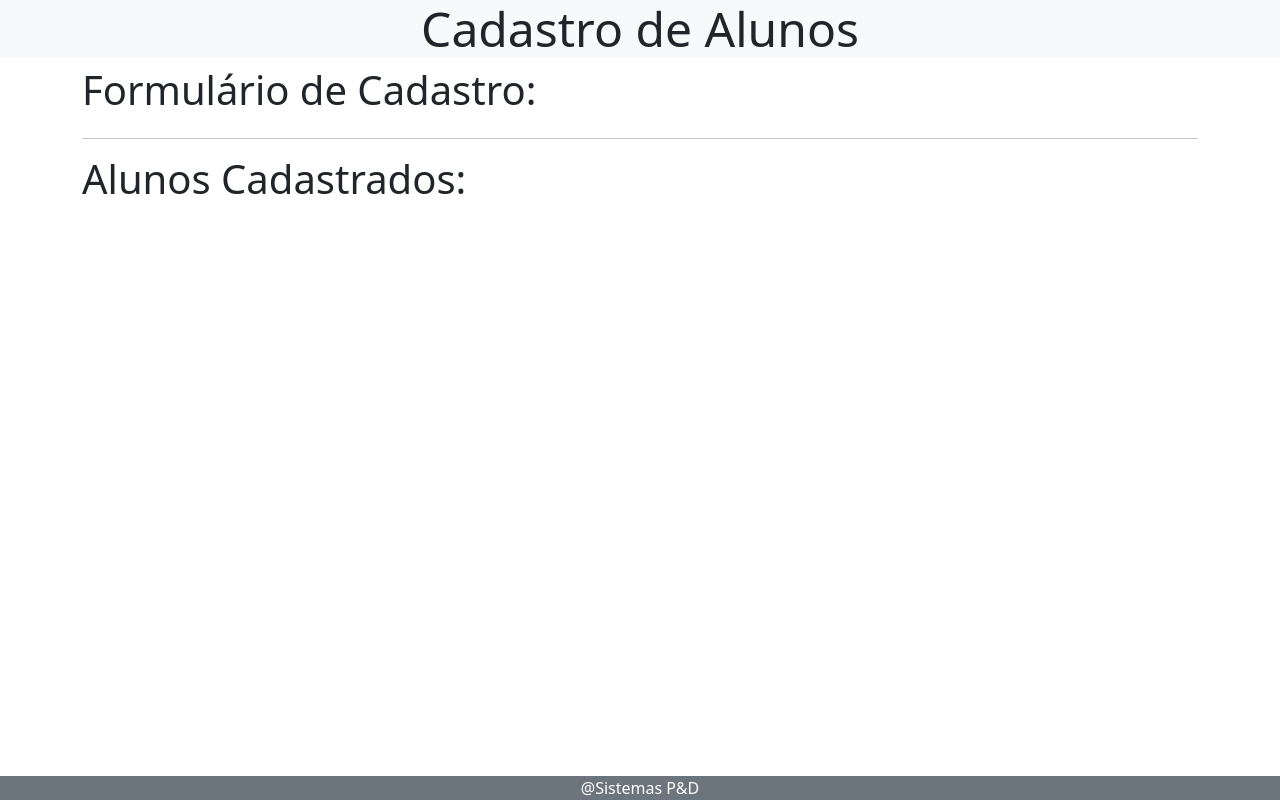
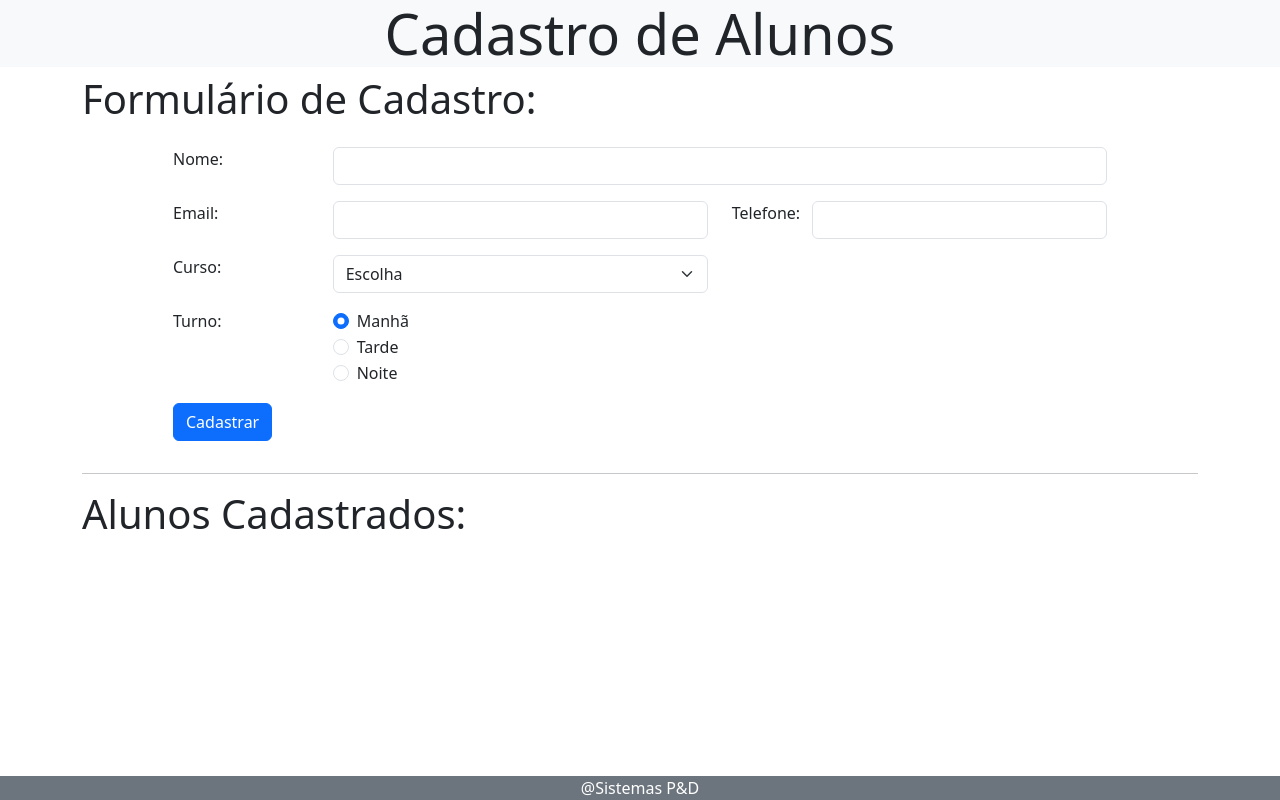
Before and after one commit to erossecundus/BootCampDevJr_m2c2-Projeto_CadAlunos, a plain HTML site: page index.html in a window 1280 px wide. Drawn offline with nearby package versions, Linux system fonts and the light colour scheme.

Commit message:
closes #2 - Formulário de cadastro

```diff
--- a/index.html
+++ b/index.html
@@ -4,23 +4,107 @@
 <head>
   <meta charset="utf-8">
   <meta name="viewport" content="width=device-width, initial-scale=1">
-  <title>Bootstrap demo</title>
+  <title>BootCamp_DevJr - Projeto Cadastro de Alunos</title>
   <link href="https://cdn.jsdelivr.net/npm/bootstrap@5.3.3/dist/css/bootstrap.min.css" rel="stylesheet"
     integrity="sha384-QWTKZyjpPEjISv5WaRU9OFeRpok6YctnYmDr5pNlyT2bRjXh0JMhjY6hW+ALEwIH" crossorigin="anonymous">
 </head>
 
 <body>
   <header>
-    <h1 class="display-5 text-center bg-light">Cadastro de Alunos</h1>
+    <h1 class="display-4 text-center bg-light">Cadastro de Alunos</h1>
   </header>
 
-  <div class="container">
+  <main class="container">
     <section>
       <div class="row">
         <div class="col">
           <h1 class="display-6">Formulário de Cadastro:</h1>
         </div>
       </div>
+
+      <div class="row">
+        <div class="col-md-10 offset-md-1  g-3">
+          <form>
+            <div class="row mb-3">
+              <div class="col-2">
+                <label for="inputName" class="form-label">Nome:</label>
+              </div>
+              <div class="col-10">
+                <input type="text" class="form-control" id="inputName" required>
+              </div>
+            </div>
+
+            <div class="row mb-3">
+              <div class="col-2">
+                <label for="inputEmail" class="form-label">Email:</label>
+              </div>
+              <div class="col-5">
+                <input type="text" class="form-control" id="inputEmail" required>
+              </div>
+
+              <div class="col-1">
+                <label for="inputPhone" class="form-label">Telefone:</label>
+              </div>
+              <div class="col-4">
+                <input type="text" class="form-control" id="inputPhone" required>
+              </div>
+            </div>
+
+            <div class="row mb-3">
+              <div class="col-2">
+                <label for="inputClass" class="form-label">Curso:</label>
+              </div>
+              <div class="col-5">
+                <select id="inputClass" class="form-select" required>
+                  <option value="" selected>Escolha</option>
+                  <option value="1">HTML/CSS</option>
+                  <option value="2">JavaScript</option>
+                  <option value="3">Angular</option>
+                  <option value="4">Java</option>
+                </select>
+              </div>
+            </div>
+
+            <div class="row mb-3">
+              <div class="col-2">
+                <label for="inputShift" class="form-label">Turno:</label>
+              </div>
+              <div class="col-5">
+                <div class="form-check">
+                  <input class="form-check-input" type="radio" name="flexRadioShift" id="flexRadioShift1" checked>
+                  <label class="form-check-label" for="flexRadioShift1">
+                    Manhã
+                  </label>
+                </div>
+                <div class="form-check">
+                  <input class="form-check-input" type="radio" name="flexRadioShift" id="flexRadioShift2">
+                  <label class="form-check-label" for="flexRadioShift2">
+                    Tarde
+                  </label>
+                </div>
+                <div class="form-check">
+                  <input class="form-check-input" type="radio" name="flexRadioShift" id="flexRadioShift3">
+                  <label class="form-check-label" for="flexRadioShift3">
+                    Noite
+                  </label>
+                </div>
+              </div>
+            </div>
+
+            <div class="row mb-3">
+              <div class="col-2">
+                <button class="btn btn-primary" type="submit">Cadastrar</button>
+              </div>
+            </div>
+
+
+          </form>
+        </div>
+      </div>
+
+
+
+
 
     </section>
 
@@ -33,7 +117,7 @@
         </div>
       </div>
     </section>
-  </div>
+  </main>
 
 
   <footer>
```
